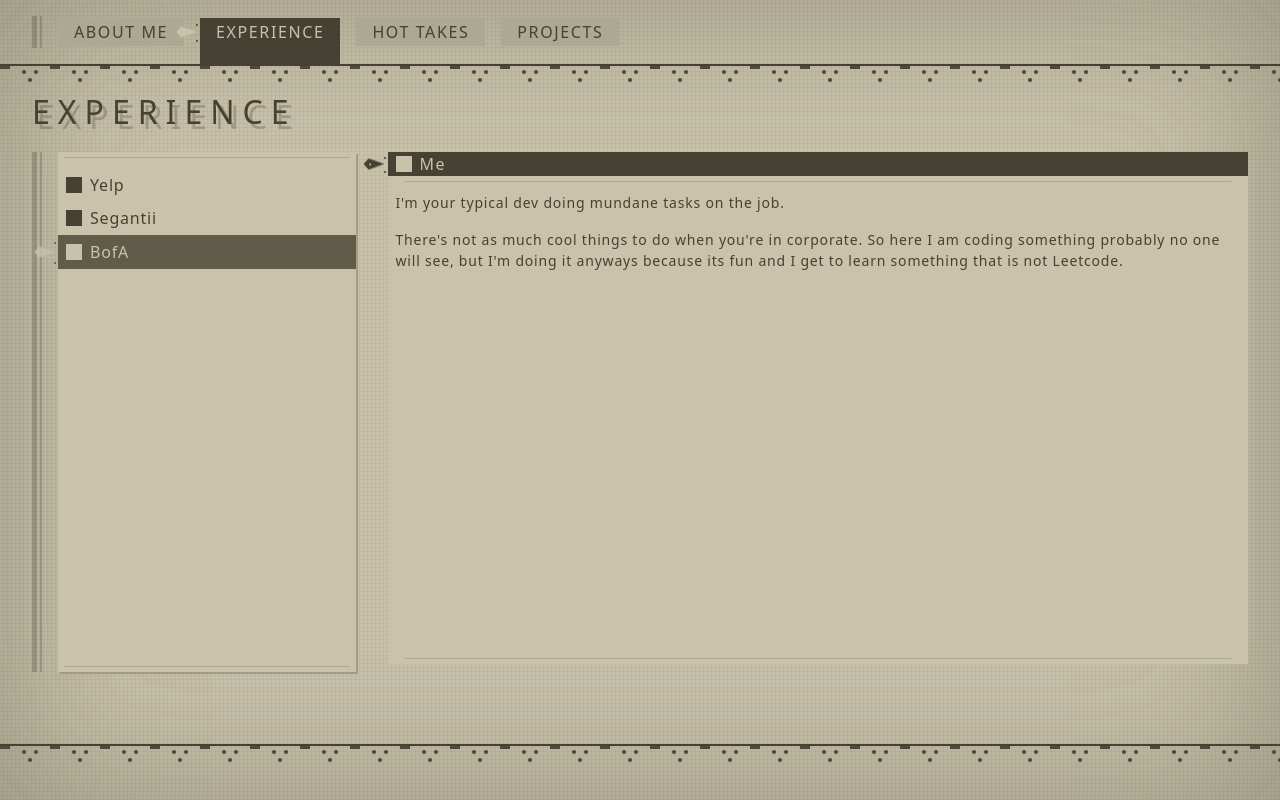
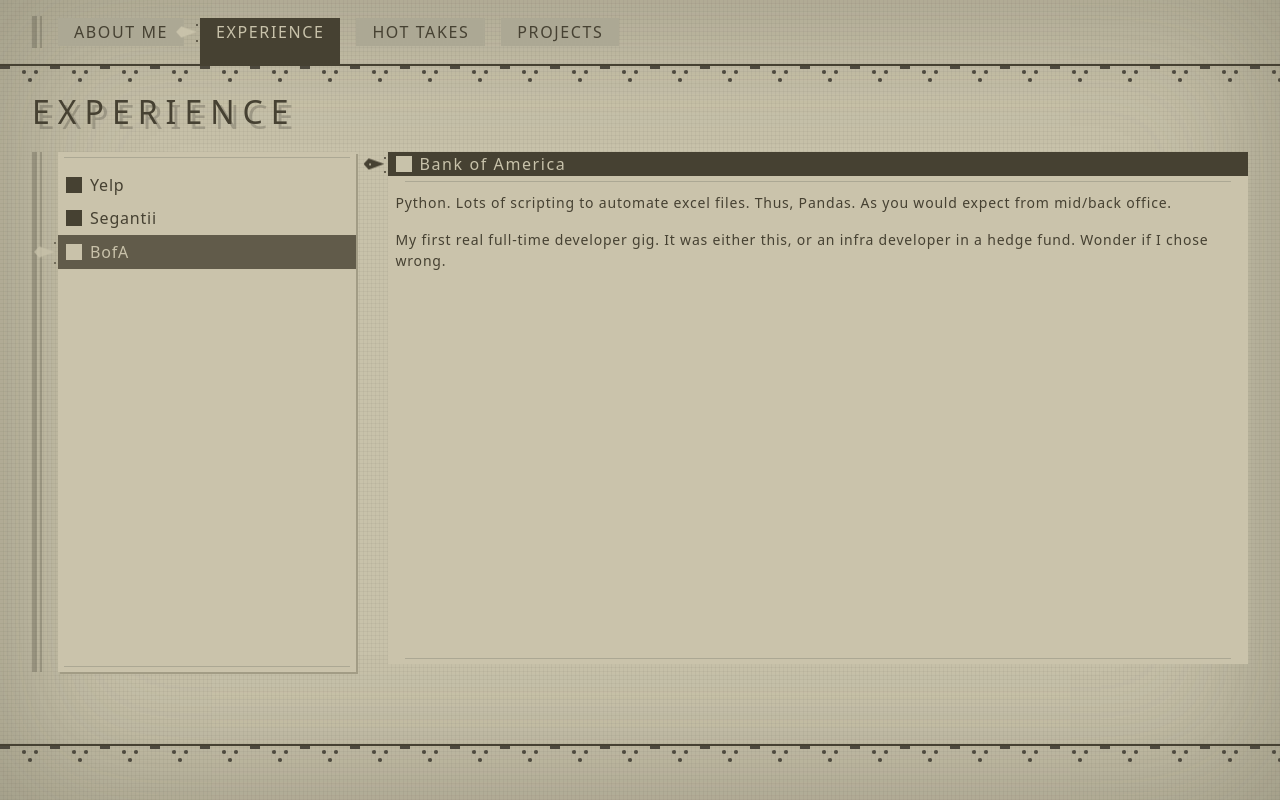
Before and after one commit to pralphv/portfolio-game-screens, a React (Vite) app: page /#/experience/bofa in a window 1280 px wide. Built offline with nearby package versions, Linux system fonts and the light colour scheme; what @pixi/react would draw is missing.

Commit message:
more content

```diff
--- a/src/routes/aboutMe/index.tsx
+++ b/src/routes/aboutMe/index.tsx
@@ -14,6 +14,11 @@
         I am coding something probably no one will see, but I'm doing it anyways
         because its fun and I get to learn something that is not Leetcode.
       </p>
+      <p>
+        Sadly self-taught. Graduated with an accounting & finance major. I have
+        this random ass CFA level 1.
+      </p>
+      <p>Probably will stay full-stack for the rest of my life.</p>
     </div>
   </RightPanel>
 );
@@ -149,7 +154,7 @@
                   {section === "this_page" && <ThisPage />}
                   {section === "tech_stack" && <TechStack />}
                   {section === "am_i_a_weeb" && <AmIaWeeb />}
-                  {section === "how_this_was_made" && <HowThisWasMade />}
+                  {section === "how_its_made" && <HowThisWasMade />}
                   {section === "contact" && <Contact />}
                 </div>
               )}
--- a/src/routes/experience/index.tsx
+++ b/src/routes/experience/index.tsx
@@ -6,14 +6,57 @@
 import RightPanel from "../../components/rightPanel";
 
 const Yelp = () => (
-  <RightPanel title="Me">
+  <RightPanel title="Yelp Inc.">
     <div style={{ display: "flex", gap: "1em", flexDirection: "column" }}>
-      <p>I'm your typical dev doing mundane tasks on the job.</p>
+      <p>React with SSR + Python backend services + GraphQL</p>
       <p>
-        There's not as much cool things to do when you're in corporate. So here
-        I am coding something probably no one will see, but I'm doing it anyways
-        because its fun and I get to learn something that is not Leetcode.
+        First job to actually need to have scale in mind. Although, not really.
+        And the scaling is automated by infra teams.
       </p>
+      <p>
+        First job that actually needs SSR. Although it's more like writing code
+        that doesn't break SSR or cause hydration issues. The actual server
+        rendering is done by infra teams.
+      </p>
+    </div>
+  </RightPanel>
+);
+
+const BofA = () => (
+  <RightPanel title="Bank of America">
+    <div style={{ display: "flex", gap: "1em", flexDirection: "column" }}>
+      <p>
+        Python. Lots of scripting to automate excel files. Thus, Pandas. As you
+        would expect from mid/back office.
+      </p>
+      <p>
+        My first real full-time developer gig. It was either this, or an infra
+        developer in a hedge fund. Wonder if I chose wrong.
+      </p>
+    </div>
+  </RightPanel>
+);
+
+const Segantii = () => (
+  <RightPanel title="Segantii Capital Management">
+    <div style={{ display: "flex", gap: "1em", flexDirection: "column" }}>
+      <p>
+        Hedge fund. I worked as a front office developer. Yes I was working from
+        7 to 7 and still was the latest to come and earliest to leave.
+      </p>
+      <p>
+        React CSR + Python monolith. The company had like 150 workers so scaling
+        was not an issue. Didn't have to care about SEO so no SSR.
+      </p>
+      <p>
+        One interesting thing was we used Redis quite heavily. For caching and
+        Pub/Sub + websockets. It worked well.
+      </p>
+      <p>
+        Funnily, other than SQL, we used MongoDB. Not that it really mattered.
+      </p>
+      <p>Lots of Pandas as you would expect.</p>
+      <p>Closing down due to insider trading lmao.</p>
     </div>
   </RightPanel>
 );
@@ -45,8 +88,8 @@
               {section && (
                 <div style={{ flex: "1" }}>
                   {section === "yelp" && <Yelp />}
-                  {section === "segantii" && <Yelp />}
-                  {section === "bofa" && <Yelp />}
+                  {section === "segantii" && <Segantii />}
+                  {section === "bofa" && <BofA />}
                 </div>
               )}
             </div>
--- a/src/routes/hotTakes/index.tsx
+++ b/src/routes/hotTakes/index.tsx
@@ -47,10 +47,29 @@
     </div>
   </RightPanel>
 );
+
 const SystemDesign = () => (
   <RightPanel title="System Design">
     <div style={{ display: "flex", gap: "1em", flexDirection: "column" }}>
       <p>System design interviews are just as grindable as Leetcode.</p>
+    </div>
+  </RightPanel>
+);
+
+const SelfTaught = () => (
+  <RightPanel title="Self Taught">
+    <div style={{ display: "flex", gap: "1em", flexDirection: "column" }}>
+      <p>People should stfu about self teaching.</p>
+      <p>
+        You need a CS degree. I was lucky to get my foot in the industry before
+        it essentially closed. If I graduated a few years later, I'd be so
+        screwed.
+      </p>
+      <p>
+        And it's not only learning to code. You need freaking Leetcode. Without
+        CS fundamentals, it's going to be so much harder to get to a decent
+        level to pass interviews.
+      </p>
     </div>
   </RightPanel>
 );
@@ -64,6 +83,7 @@
     createUrl("/hot_takes/graphql", "GraphQL"),
     createUrl("/hot_takes/leetcode", "Leetcode"),
     createUrl("/hot_takes/system_design", "System Design"),
+    createUrl("/hot_takes/self_taught", "Self Taught"),
   ];
   return (
     ready && (
@@ -86,6 +106,7 @@
                   {section === "graphql" && <GraphQl />}
                   {section === "leetcode" && <Leetcode />}
                   {section === "system_design" && <SystemDesign />}
+                  {section === "self_taught" && <SelfTaught />}
                 </div>
               )}
             </div>
```
